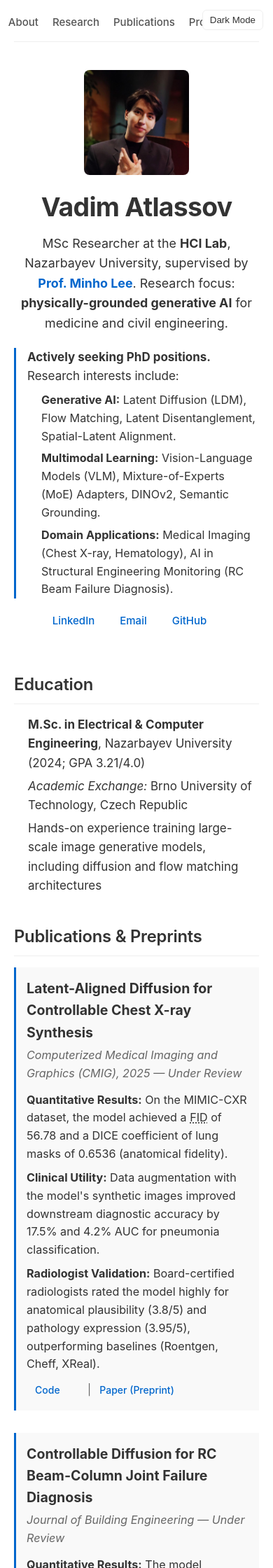
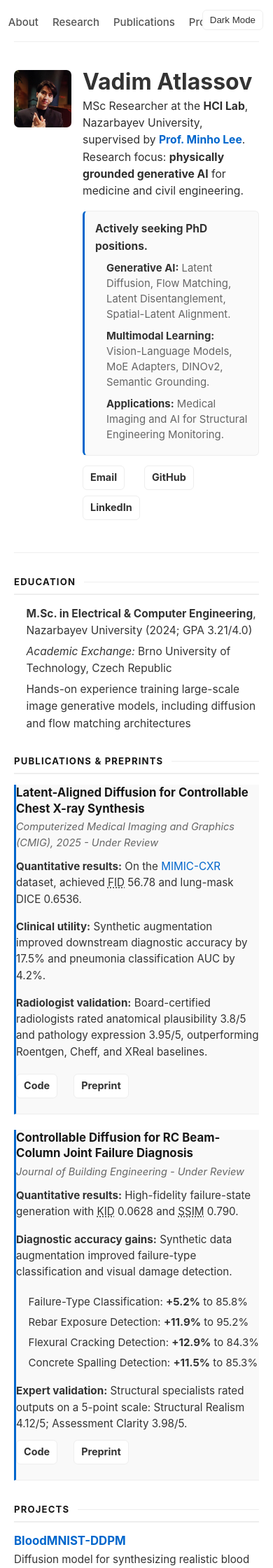
Before and after one commit to Vadim-ATL/Vadim-ATL.github.io, a Jekyll site: the page built from index.md, in a window 390 px wide. Shown: the top 2240 px of the page at 70% size. Built offline with Jekyll 4.4.1, drawn with Linux system fonts in a browser that asks for light colours; part of the change alters nothing that is shown; some of the changed text lies outside the part shown.

Commit message:
Refactor CV styles and update content

```diff
--- a/index.md
+++ b/index.md
@@ -5,189 +5,270 @@ title: Vadim Atlassov - Researcher
 
 <style>
   .cv-page {
-    font-size: 17px;
-    line-height: 1.6;
-    color: var(--text, #333);
+    --cv-text: var(--text, #242424);
+    --cv-muted: var(--text-muted, #626262);
+    --cv-border: var(--border, #e7e2dc);
+    --cv-panel: var(--panel, #f7f6f3);
+    --cv-link: var(--link, #0b66c3);
+    --cv-max: 840px;
+
+    max-width: var(--cv-max);
+    margin: 0 auto;
+    color: var(--cv-text);
+    font-family: Inter, ui-sans-serif, system-ui, -apple-system, BlinkMacSystemFont, "Segoe UI", sans-serif;
+    font-size: 15.8px;
+    line-height: 1.58;
+    letter-spacing: 0;
+  }
+
+  .cv-page a {
+    color: var(--cv-link);
+    text-decoration: none;
+    text-underline-offset: 3px;
+  }
+
+  .cv-page a:hover {
+    text-decoration: underline;
+  }
+
+  .cv-page h1,
+  .cv-page h2,
+  .cv-page h3,
+  .cv-page p,
+  .cv-page ul {
+    margin-top: 0;
   }
 
   .cv-page h1 {
-    font-size: 2.2em;
-    margin: 0 0 8px 0;
-    letter-spacing: -0.02em;
-    font-weight: 700;
+    margin-bottom: 6px;
+    font-size: clamp(2rem, 5vw, 2.55rem);
+    line-height: 1.05;
+    font-weight: 750;
+    letter-spacing: 0;
   }
 
   .cv-page h2 {
-    font-size: 1.4em;
-    margin-top: 40px;
-    margin-bottom: 16px;
-    padding-bottom: 8px;
-    border-bottom: 1px solid var(--border, #eee);
-    letter-spacing: -0.01em;
+    display: flex;
+    align-items: center;
+    gap: 12px;
+    margin: 34px 0 15px;
+    color: #171717;
+    font-size: 0.82rem;
+    line-height: 1.2;
+    font-weight: 750;
+    letter-spacing: 0.09em;
+    text-transform: uppercase;
+  }
+
+  .cv-page h2::after {
+    content: "";
+    height: 1px;
+    flex: 1;
+    background: var(--cv-border);
+  }
+
+  .cv-page ul {
+    padding-left: 1.1rem;
+    margin-bottom: 0;
+  }
+
+  .cv-page li {
+    margin-bottom: 5px;
   }
 
   .cv-page .profile-header {
-    display: flex;
-    gap: 32px;
-    align-items: flex-start;
-    margin-bottom: 24px;
+    display: grid;
+    grid-template-columns: 116px minmax(0, 1fr);
+    gap: 24px;
+    align-items: start;
+    padding-bottom: 26px;
+    border-bottom: 1px solid var(--cv-border);
   }
 
   .cv-page .profile-photo {
-    width: 150px;
-    height: 150px;
+    width: 116px;
+    height: 116px;
     object-fit: cover;
-    border-radius: 8px;
-    flex-shrink: 0;
-  }
-
-  .cv-page .profile-info {
-    flex: 1;
+    border-radius: 7px;
+    background: var(--cv-panel);
   }
 
   .cv-page .bio {
-    font-size: 1.05em;
-    line-height: 1.6;
-    margin-bottom: 16px;
+    max-width: 68ch;
+    margin-bottom: 14px;
+    color: #2f2f2f;
+    font-size: 1.02rem;
+    line-height: 1.55;
   }
 
   .cv-page .phd-status {
-    border-left: 3px solid var(--link, #0076df);
-    padding-left: 16px;
-    margin: 20px 0;
+    margin: 16px 0 14px;
+    padding: 13px 15px;
+    border: 1px solid var(--cv-border);
+    border-left: 3px solid var(--cv-link);
+    border-radius: 6px;
+    background: color-mix(in srgb, var(--cv-panel) 72%, transparent);
+  }
+
+  .cv-page .phd-status > strong {
+    display: block;
+    margin-bottom: 8px;
   }
 
   .cv-page .skills-list {
-    font-size: 0.95em;
-    margin-top: 8px;
-    padding-left: 20px;
+    display: grid;
+    gap: 4px;
+    padding-left: 1rem;
+    color: var(--cv-muted);
+    font-size: 0.93rem;
+    line-height: 1.48;
   }
 
-  .cv-page .skills-list li {
-    margin-bottom: 6px;
+  .cv-page .skills-list strong {
+    color: var(--cv-text);
   }
 
   .cv-page .contact {
-    margin-top: 16px;
     display: flex;
-    gap: 16px;
+    flex-wrap: wrap;
+    gap: 8px;
+    margin-top: 12px;
   }
 
-  .cv-page .contact a {
-    text-decoration: none;
-    font-weight: 500;
+  .cv-page .contact a,
+  .cv-page .paper-links a {
+    display: inline-flex;
+    align-items: center;
+    min-height: 32px;
+    padding: 5px 10px;
+    border: 1px solid var(--cv-border);
+    border-radius: 6px;
+    color: var(--cv-text);
+    background: #fff;
+    font-size: 0.9rem;
+    font-weight: 650;
   }
 
-  .cv-page .contact a:hover {
-    text-decoration: underline;
+  .cv-page .contact a:hover,
+  .cv-page .paper-links a:hover {
+    border-color: color-mix(in srgb, var(--cv-link) 38%, var(--cv-border));
+    color: var(--cv-link);
+    text-decoration: none;
   }
 
-  .cv-page .paper {
-    margin-bottom: 32px;
-    padding-bottom: 16px;
+  .cv-page .compact-list {
+    color: #343434;
   }
 
-  .cv-page .paper-title {
-    font-size: 1.15em;
-    font-weight: 700;
+  .cv-page .paper,
+  .cv-page .project {
+    padding: 0 0 22px;
+    margin-bottom: 22px;
+    border-bottom: 1px solid var(--cv-border);
+  }
+
+  .cv-page .project:last-child,
+  .cv-page .paper:last-of-type {
+    border-bottom: 0;
+  }
+
+  .cv-page .paper-title,
+  .cv-page .project-title {
     margin-bottom: 4px;
+    color: #171717;
+    font-size: 1.05rem;
+    line-height: 1.35;
+    font-weight: 750;
   }
 
   .cv-page .paper-venue {
-    font-size: 0.95em;
-    color: var(--text-muted, #666);
-    margin-bottom: 12px;
+    margin-bottom: 10px;
+    color: var(--cv-muted);
+    font-size: 0.91rem;
     font-style: italic;
   }
 
-  .cv-page .paper p {
-    font-size: 0.95em;
-    margin: 0 0 8px 0;
+  .cv-page .paper p,
+  .cv-page .project p {
+    margin-bottom: 8px;
+    color: #333;
+    font-size: 0.95rem;
+    line-height: 1.53;
   }
 
-  .cv-page .paper ul {
-    font-size: 0.95em;
-    margin-top: 4px;
+  .cv-page .paper-points {
+    display: grid;
+    gap: 8px;
     margin-bottom: 12px;
-    padding-left: 20px;
   }
 
-  .cv-page .paper ul li {
-    margin-bottom: 4px;
+  .cv-page .metric-list {
+    columns: 2;
+    column-gap: 28px;
+    margin: 4px 0 12px;
+    color: #333;
+    font-size: 0.94rem;
   }
 
   .cv-page .paper-links {
+    display: flex;
+    flex-wrap: wrap;
+    gap: 8px;
     margin-top: 12px;
-    font-size: 0.9em;
-  }
-
-  .cv-page .paper-links a {
-    text-decoration: none;
-    font-weight: 500;
-  }
-
-  .cv-page .paper-links a:hover {
-    text-decoration: underline;
   }
 
   .cv-page .link-separator {
-    color: var(--text-muted, #ccc);
-    margin: 0 8px;
+    display: none;
   }
 
-  .cv-page .project {
-    margin-bottom: 24px;
-  }
-
-  .cv-page .project-title {
-    font-size: 1.1em;
-    font-weight: 700;
-    margin-bottom: 6px;
-  }
-
-  .cv-page .project-title a {
-    text-decoration: none;
-  }
-
-  .cv-page .project-title a:hover {
-    text-decoration: underline;
-  }
-
-  .cv-page .project p {
-    font-size: 0.95em;
-    margin: 0 0 12px 0;
+  .cv-page .tags {
+    display: flex;
+    flex-wrap: wrap;
+    gap: 6px;
+    margin-top: 10px;
   }
 
   .cv-page .tag {
-    font-size: 0.8em;
-    color: var(--text-muted, #666);
-    background: var(--panel, #f5f5f5);
-    padding: 3px 8px;
-    border-radius: 4px;
-    margin-right: 6px;
-    display: inline-block;
+    display: inline-flex;
+    align-items: center;
+    min-height: 24px;
+    padding: 2px 8px;
+    border-radius: 999px;
+    color: #555;
+    background: var(--cv-panel);
+    font-size: 0.78rem;
+    font-weight: 600;
   }
 
-  .cv-page ul {
-    padding-left: 20px;
-  }
+  @media (max-width: 640px) {
+    .cv-page {
+      font-size: 15.5px;
+    }
 
-  .cv-page li {
-    margin-bottom: 6px;
-  }
+    .cv-page .profile-header {
+      grid-template-columns: 82px minmax(0, 1fr);
+      gap: 16px;
+    }
 
-  @media (max-width: 600px) {
-    .cv-page .profile-header {
-      flex-direction: column;
-      gap: 16px;
-      align-items: center;
-      text-align: center;
+    .cv-page .profile-photo {
+      width: 82px;
+      height: 82px;
     }
+
+    .cv-page .bio {
+      font-size: 0.98rem;
+    }
+
+    .cv-page .phd-status {
+      grid-column: 1 / -1;
+    }
+
     .cv-page .contact {
-      justify-content: center;
+      grid-column: 1 / -1;
     }
-    .cv-page .phd-status {
-      text-align: left;
+
+    .cv-page .metric-list {
+      columns: 1;
     }
   }
 </style>
@@ -196,35 +277,32 @@ title: Vadim Atlassov - Researcher
 
   <div class="profile-header">
     <img class="profile-photo" src="assets/personal_photo.png" alt="Vadim Atlassov">
-
     <div class="profile-info">
       <h1>Vadim Atlassov</h1>
       <p class="bio">
         MSc Researcher at the <strong>HCI Lab</strong>, Nazarbayev University, supervised by
         <strong><a href="https://scholar.google.com/citations?user=ipi5AVsAAAAJ&hl=ko">Prof. Minho Lee</a></strong>.
-        Research focus: <strong>physically-grounded generative AI</strong> for medicine and civil engineering.
+        Research focus: <strong>physically grounded generative AI</strong> for medicine and civil engineering.
       </p>
-
       <div class="phd-status">
-        <strong>Actively seeking PhD positions.</strong> Research interests include:
+        <strong>Actively seeking PhD positions.</strong>
         <ul class="skills-list">
-          <li><strong>Generative AI:</strong> Latent Diffusion (LDM), Flow Matching, Latent Disentanglement, Spatial-Latent Alignment.</li>
-          <li><strong>Multimodal Learning:</strong> Vision-Language Models (VLM), Mixture-of-Experts (MoE) Adapters, DINOv2, Semantic Grounding.</li>
-          <li><strong>Domain Applications:</strong> Medical Imaging (Chest X-ray, Hematology), AI in Structural Engineering Monitoring (RC Beam Failure Diagnosis).</li>
+          <li><strong>Generative AI:</strong> Latent Diffusion, Flow Matching, Latent Disentanglement, Spatial-Latent Alignment.</li>
+          <li><strong>Multimodal Learning:</strong> Vision-Language Models, MoE Adapters, DINOv2, Semantic Grounding.</li>
+          <li><strong>Applications:</strong> Medical Imaging and AI for Structural Engineering Monitoring.</li>
         </ul>
       </div>
-
-      <div class="contact">
-        <a href="https://www.linkedin.com/in/vadim-atlassov">LinkedIn</a>
+      <div class="contact" aria-label="Contact links">
         <a href="mailto:vadim.atlassov@nu.edu.kz">Email</a>
         <a href="https://github.com/Vadim-ATL">GitHub</a>
+        <a href="https://www.linkedin.com/in/vadim-atlassov">LinkedIn</a>
       </div>
     </div>
   </div>
 
   <h2 id="education">Education</h2>
 
-  <ul>
+  <ul class="compact-list">
     <li><strong>M.Sc. in Electrical &amp; Computer Engineering</strong>, Nazarbayev University (2024; GPA 3.21/4.0)</li>
     <li><em>Academic Exchange:</em> Brno University of Technology, Czech Republic</li>
     <li>Hands-on experience training large-scale image generative models, including diffusion and flow matching architectures</li>
@@ -234,45 +312,35 @@ title: Vadim Atlassov - Researcher
 
   <div class="paper">
     <div class="paper-title">Latent-Aligned Diffusion for Controllable Chest X-ray Synthesis</div>
-    <div class="paper-venue">Computerized Medical Imaging and Graphics (CMIG), 2025 — Under Review</div>
-    <p>
-      <strong>Quantitative Results:</strong> On the <a href="https://physionet.org/content/mimic-cxr/2.1.0/" style="color: inherit; text-decoration: none;">MIMIC-CXR</a> dataset, the model achieved a <abbr title="Fréchet Inception Distance">FID</abbr> of 56.78 and a DICE coefficient of lung masks of 0.6536 (anatomical fidelity).
-    </p>
-    <p>
-      <strong>Clinical Utility:</strong> Data augmentation with the model's synthetic images improved downstream diagnostic accuracy by 17.5% and 4.2% AUC for pneumonia classification.
-    </p>
-    <p>
-      <strong>Radiologist Validation:</strong> Board-certified radiologists rated the model highly for anatomical plausibility (3.8/5) and pathology expression (3.95/5), outperforming baselines (Roentgen, Cheff, XReal).
-    </p>
+    <div class="paper-venue">Computerized Medical Imaging and Graphics (CMIG), 2025 - Under Review</div>
+    <div class="paper-points">
+      <p><strong>Quantitative results:</strong> On the <a href="https://physionet.org/content/mimic-cxr/2.1.0/">MIMIC-CXR</a> dataset, achieved <abbr title="Frechet Inception Distance">FID</abbr> 56.78 and lung-mask DICE 0.6536.</p>
+      <p><strong>Clinical utility:</strong> Synthetic augmentation improved downstream diagnostic accuracy by 17.5% and pneumonia classification AUC by 4.2%.</p>
+      <p><strong>Radiologist validation:</strong> Board-certified radiologists rated anatomical plausibility 3.8/5 and pathology expression 3.95/5, outperforming Roentgen, Cheff, and XReal baselines.</p>
+    </div>
     <div class="paper-links">
-      <a class="btn btn-secondary" href="https://github.com/nubcico/XrayGen/tree/main" target="_blank" rel="noopener">Code</a>
-      <span class="link-separator">|</span>
-      <a href="https://drive.google.com/file/d/15GdmNFHsGnfKEw_baX7_C4s7PcGfTG69/view?usp=sharing">Paper (Preprint)</a>
+      <a href="https://github.com/nubcico/XrayGen/tree/main" target="_blank" rel="noopener">Code</a>
+      <a href="https://drive.google.com/file/d/15GdmNFHsGnfKEw_baX7_C4s7PcGfTG69/view?usp=sharing">Preprint</a>
     </div>
   </div>
 
   <div class="paper">
     <div class="paper-title">Controllable Diffusion for RC Beam-Column Joint Failure Diagnosis</div>
-    <div class="paper-venue">Journal of Building Engineering — Under Review</div>
-    <p>
-      <strong>Quantitative Results:</strong> The model demonstrated high fidelity and structural consistency in generating failure states, achieving a <abbr title="Kernel Inception Distance">KID</abbr> of 0.0628 and an <abbr title="Structural Similarity Index">SSIM</abbr> of 0.790.
-    </p>
-    <p>
-      <strong>Diagnostic Accuracy Gains:</strong> Synthetic data augmentation significantly enhanced automated diagnostic performance:
-    </p>
-    <ul style="margin-top: 4px; margin-bottom: 12px;">
-      <li>Failure-Type Classification: <strong>+5.2%</strong> (to 85.8%)</li>
-      <li>Rebar Exposure Detection: <strong>+11.9%</strong> (to 95.2%)</li>
-      <li>Flexural Cracking Detection: <strong>+12.9%</strong> (to 84.3%)</li>
-      <li>Concrete Spalling Detection: <strong>+11.5%</strong> (to 85.3%)</li>
+    <div class="paper-venue">Journal of Building Engineering - Under Review</div>
+    <div class="paper-points">
+      <p><strong>Quantitative results:</strong> High-fidelity failure-state generation with <abbr title="Kernel Inception Distance">KID</abbr> 0.0628 and <abbr title="Structural Similarity Index">SSIM</abbr> 0.790.</p>
+      <p><strong>Diagnostic accuracy gains:</strong> Synthetic data augmentation improved failure-type classification and visual damage detection.</p>
+    </div>
+    <ul class="metric-list">
+      <li>Failure-Type Classification: <strong>+5.2%</strong> to 85.8%</li>
+      <li>Rebar Exposure Detection: <strong>+11.9%</strong> to 95.2%</li>
+      <li>Flexural Cracking Detection: <strong>+12.9%</strong> to 84.3%</li>
+      <li>Concrete Spalling Detection: <strong>+11.5%</strong> to 85.3%</li>
     </ul>
-    <p>
-      <strong>Expert Validation:</strong> Structural specialists rated the outputs on a 5-point scale — Structural Realism: 4.12/5; Assessment Clarity: 3.98/5.
-    </p>
+    <p><strong>Expert validation:</strong> Structural specialists rated outputs on a 5-point scale: Structural Realism 4.12/5; Assessment Clarity 3.98/5.</p>
     <div class="paper-links">
       <a href="https://github.com/nubcico/GenBeamJoint" target="_blank" rel="noopener">Code</a>
-      <span class="link-separator">|</span>
-      <a href="https://drive.google.com/file/d/1GpUAm8dhRuAxDzlUNANdaiV1kBqmBDmX/view?usp=sharing">Paper (Preprint)</a>
+      <a href="https://drive.google.com/file/d/1GpUAm8dhRuAxDzlUNANdaiV1kBqmBDmX/view?usp=sharing">Preprint</a>
     </div>
   </div>
 
@@ -280,10 +348,10 @@ title: Vadim Atlassov - Researcher
 
   <div class="project">
     <div class="project-title"><a href="https://github.com/Vadim-ATL/BloodMNIST-DDPM">BloodMNIST-DDPM</a></div>
-    <p style="margin-top: 8px;">
+    <p>
       Diffusion model for synthesizing realistic blood cell microscopy images. Generates 8 cell types with clinically accurate morphology.
     </p>
-    <div style="margin-top: 12px;">
+    <div class="tags">
       <span class="tag">Medical Imaging</span>
       <span class="tag">DDPM</span>
       <span class="tag">Hematology</span>
```
